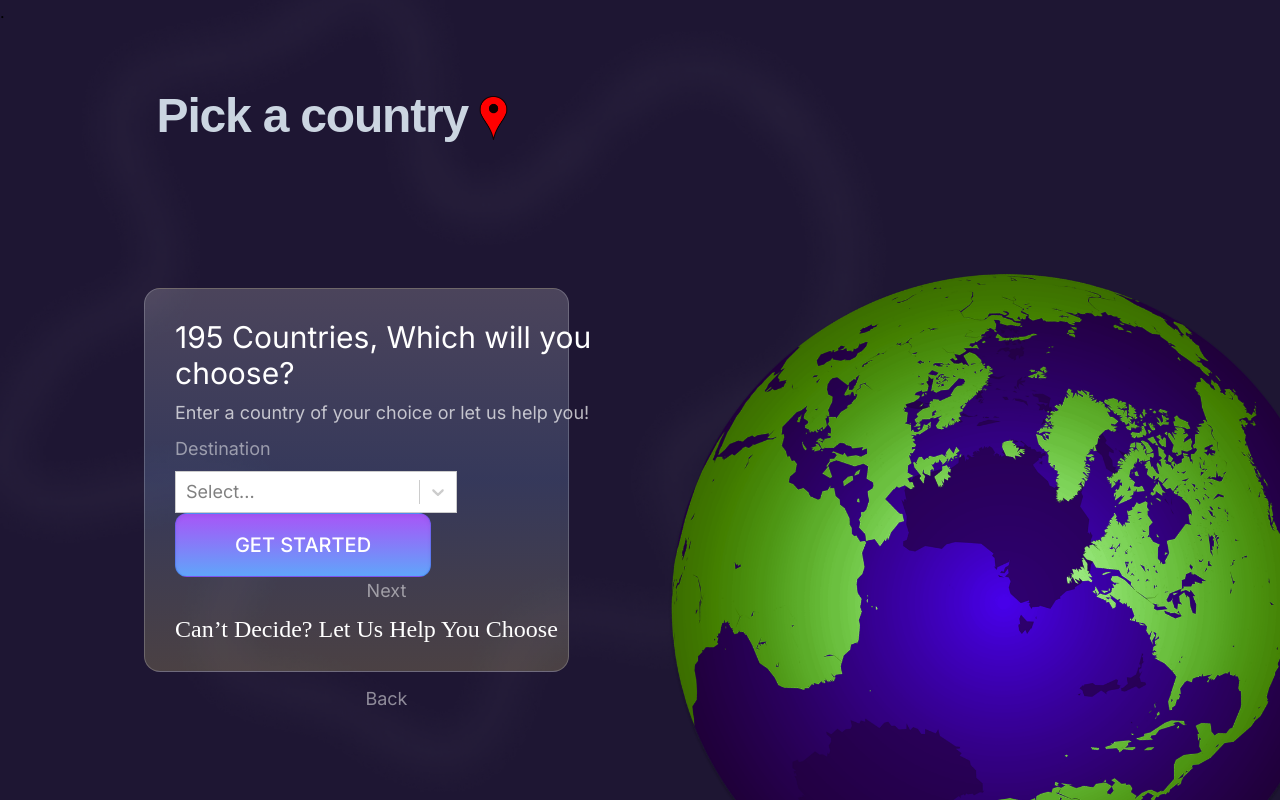
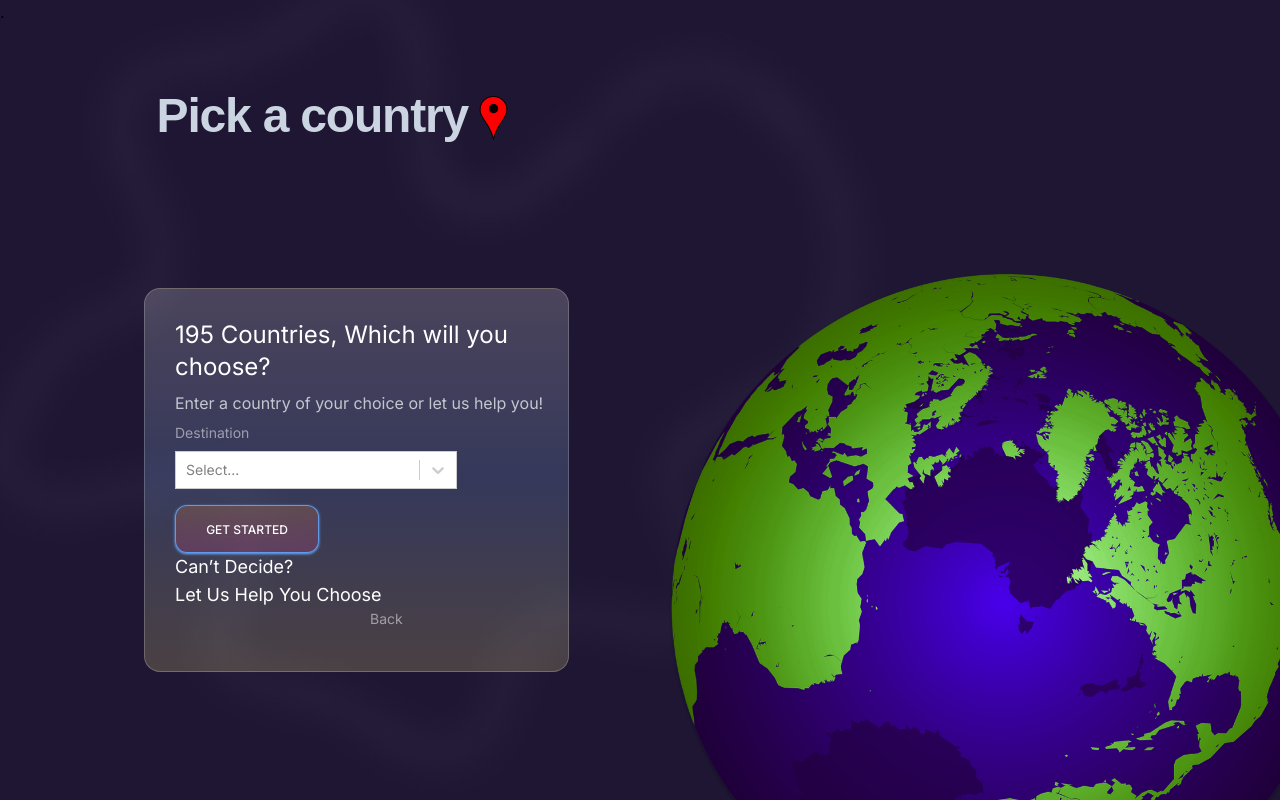
Before and after one commit to Kiroves/Wanderer-s-Hub, a Next.js app in the folder wanderers-hub/: page /picklocation in a window 1280 px wide. Built offline with nearby package versions, Linux system fonts and the light colour scheme; no server answers.

Commit message:
fixed constant get request

```diff
--- a/wanderers-hub/src/app/globals.css
+++ b/wanderers-hub/src/app/globals.css
@@ -7,4 +7,4 @@
 
 @import url('https://fonts.googleapis.com/css2?family=Open+Sans:ital,wght@0,300..800;1,300..800&display=swap');
 
-@import url('https://fonts.googleapis.com/css2?family=Inter:wght@100..900&family=Open+Sans:ital,wght@0,300..800;1,300..800&display=swap')
+@import url('https://fonts.googleapis.com/css2?family=Inter:wght@100..900&family=Open+Sans:ital,wght@0,300..800;1,300..800&display=swap');
--- a/wanderers-hub/src/components/Button.jsx
+++ b/wanderers-hub/src/components/Button.jsx
@@ -4,8 +4,8 @@ import { useRouter } from 'next/navigation';
 const Button = (props) => {
     const router = useRouter();
     return (
-        <button onClick={props.function} className="w-64 h-16 px-7 py-3 bg-gradient-to-b from-purple-500 to-blue-400 rounded-xl shadow-inner border border-blue-700 border-opacity-30 backdrop-blur-lg justify-center items-center gap-3 inline-flex">
-            <div className="text-center text-white text-xl font-medium font-inter leading-tight">{props.text}</div>
+        <button onClick={props.function} className=" w-36 h-12 px-7 py-3 bg-gradient-to-b from-orange-400/20 to-pink-500/20  rounded-xl border border-blue-400 shadow shadow-blue-400 border-opacity-90 backdrop-blur-lg justify-center items-center gap-3 inline-flex">
+            <div className="text-center text-white text-xs font-medium font-inter leading-tight">{props.text}</div>
         </button>
     )
 }
--- a/wanderers-hub/src/components/Country.jsx
+++ b/wanderers-hub/src/components/Country.jsx
@@ -6,6 +6,7 @@ const Country = ({ func }) => {
     const [selected, setSelected] = useState([]);
     const [countries, setCountries] = useState([]);
 
+    useEffect(() => {
         const fetchData = async () => {
             try {
                 const response = await axios.get('https://restcountries.com/v3.1/all');
@@ -19,13 +20,14 @@ const Country = ({ func }) => {
                 console.error('Error fetching countries:', error);
             }
         };
-    fetchData();
+
+        fetchData(); // Call fetchData when the component mounts
+    }, []); // Empty dependency array ensures useEffect runs only once when component mounts
 
     const handleMultiSelectChange = (selectedOptions) => {
         setSelected(selectedOptions);
         func(selectedOptions);
     };
-
 
     return (
         <div className='text-black'>
--- a/wanderers-hub/src/components/PickBlank.jsx
+++ b/wanderers-hub/src/components/PickBlank.jsx
@@ -27,6 +27,7 @@ const PickBlank = () => {
     const [stage, setStage] = useState('country');
     const [cities, setCities] = useState([]);
     const [savedCities, setSavedCities] = useState([]);
+
 
     const saveCities = (val) => {
         setSavedCities(val);
@@ -93,16 +94,16 @@ const PickBlank = () => {
                         <div className='flex flex-row justify-between pl-36 pb-32'>
                             <div className="w-full 6 h-96 relative bg-opacity-25  bg-gradient-to-b from-white/20 via-blue-300/20 to-yellow-200/20 rounded-2xl border border-white border-opacity-20">
                                 <div className="w-full h-20 left-[30px] top-[30px] absolute flex-col justify-start items-start inline-flex">
-                                    <div className="self-stretch text-white text-3xl font-normal font-sans">195 Countries, Which will you choose?</div>
-                                    <div className=" pt-2 self-stretch text-white text-opacity-70 text-lg font-normal font-inter ">Enter a country of your choice or let us help you!</div>
+                                    <div className="self-stretch text-white text-2xl font-normal font-sans">195 Countries, Which will you choose?</div>
+                                    <div className=" pt-2 self-stretch text-white text-opacity-70 text-md font-normal font-inter ">Enter a country of your choice or let us help you!</div>
 
-                                    <div className=" pt-2 flex flex-col w-full text-white text-opacity-50 text-lg font-normal font-inter"> Destination
-                                        <div className='w-2/3 pt-2'>
+                                    <div className=" pt-2 flex flex-col w-full text-white text-opacity-50 text-sm font-normal font-inter"> Destination
+                                        <div className='w-2/3 pt-2 pb-4'>
                                             <Country func={selectCountry} />
                                         </div>
                                         <Button function={changeState} text={"GET STARTED"} />
-                                        <button onClick={changeState}>Next</button>
-                                        <div className=" h-20 text-white text-2xl font-normal font-['Sansation'] leading-loose">Can’t Decide? Let Us Help You Choose</div>
+                                        <div className=" text-white text-lg font-normal font-sans ">Can’t Decide?</div>
+                                        <div className=" text-white text-lg font-normal font-sans">Let Us Help You Choose</div>
                                         <button onClick={returnHome}>Back</button>
                                     </div>
                                 </div>
```
Lines whose indentation alone changed are shown as unchanged.
